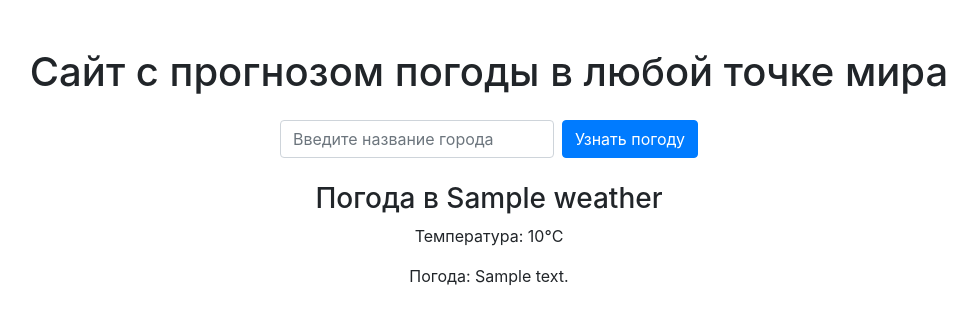
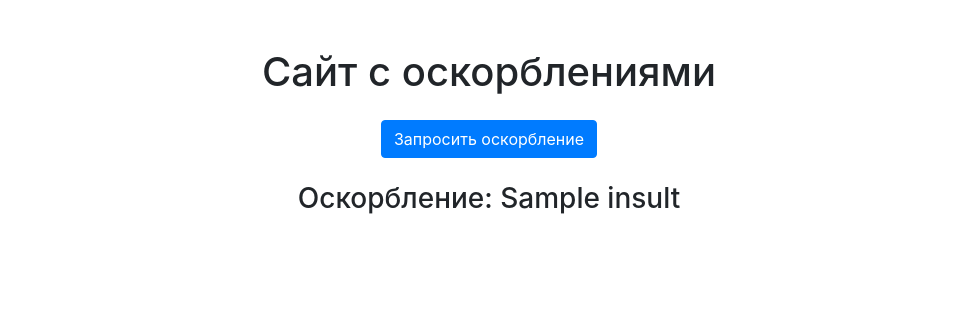
Before and after one commit to LaktinKirill/API, a Flask app: template templates/index.html in a window 1280 px wide. Shown: the top 325 px of the page, without its empty margins (151-1128 px from the left). Run offline with Flask 3, Linux system fonts and the light colour scheme; the template is opened without the code that fills it: most values are stand-ins (such as "Sample title", 1, 10 or a date in 2020); some libraries are stand-ins or nearby versions.

Commit message:
Сайт с оскорблениями
Домашнее задание

```diff
--- a/main.py
+++ b/main.py
@@ -5,15 +5,13 @@ app = Flask(__name__)
 
 @app.route('/', methods = ['GET', 'POST'])
 def index():
-    weather = None
+    insult = None
     if request.method == 'POST':
-        city = request.form['city']
-        weather = get_weather(city)
-    return render_template("index.html", weather=weather)
+        insult = get_insult()
+    return render_template("index.html", insult=insult)
 
-def get_weather(city):
-    api_key = "e4dc5c5b8795b7f64925f2ecf2207301"
-    url = f'https://api.openweathermap.org/data/2.5/weather?q={city}&appid={api_key}&units=metric'
+def get_insult():
+    url = f'https://evilinsult.com/generate_insult.php?lang=ru&type=json'
     resource = requests.get(url)
     return resource.json()
 
--- a/templates/index.html
+++ b/templates/index.html
@@ -3,24 +3,21 @@
 <head>
     <meta charset="UTF-8">
     <meta name="viewport" content="width=device-width, initial-scale=1.0">
-    <title>Погода по городам</title>
+    <title>Генератор оскорбоений</title>
     <!-- Подключение Bootstrap CSS -->
     <link href="https://maxcdn.bootstrapcdn.com/bootstrap/4.5.2/css/bootstrap.min.css" rel="stylesheet">
 </head>
 <body>
 
 <div class="container mt-5">
-    <h1 class="text-center mb-4">Сайт с прогнозом погоды в любой точке мира</h1>
+    <h1 class="text-center mb-4">Сайт с оскорблениями</h1>
     <form method="post" class="form-inline justify-content-center mb-4">
-        <input type="text" name="city" class="form-control mr-2" placeholder="Введите название города" required>
-        <button type="submit" class="btn btn-primary">Узнать погоду</button>
+        <button type="submit" class="btn btn-primary">Запросить оскорбление</button>
     </form>
 
     <div class="result text-center">
-        {% if weather %}
-            <h3>Погода в {{weather['name']}}</h3>
-            <p>Температура: {{weather['main']['temp']}}°C</p>
-            <p>Погода: {{weather['weather'][0]['description']}}</p>
+        {% if insult %}
+            <h3>Оскорбление: {{insult['insult']}}</h3>
         {% endif %}
     </div>
 </div>
```
